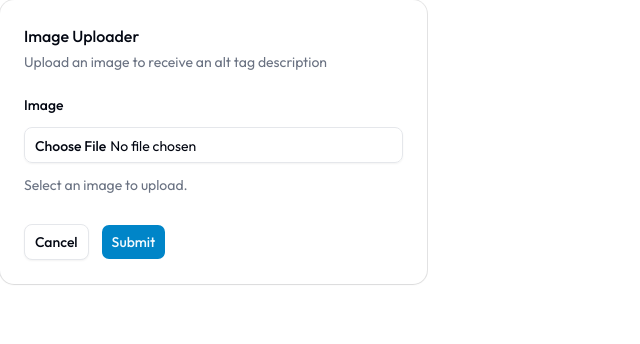
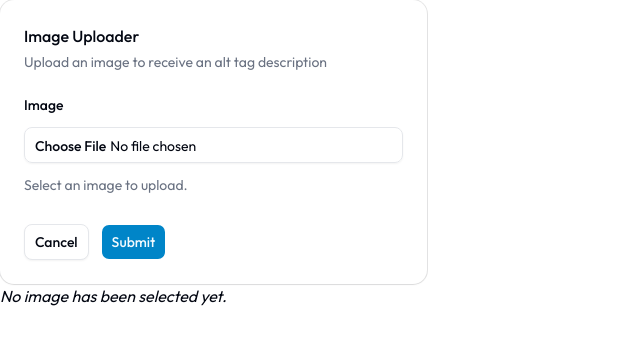
Before and after one commit to JMixson/alt-text-generator, a Next.js app: page / in a window 1280 px wide. Shown: the top 344 px of the page, without its empty margins (0-640 px from the left). Built offline with nearby package versions, Linux system fonts and the light colour scheme.

Commit message:
Add filler text and text styling

```diff
--- a/components/AltText.tsx
+++ b/components/AltText.tsx
@@ -1,11 +1,13 @@
 function AltText({ result }: { result: string }) {
-  if (!result) return;
+  if (!result) {
+    return (
+      <p className="text-pretty">
+        <em>No image has been selected yet.</em>
+      </p>
+    );
+  }
 
-  return (
-    <>
-      <p>{result}</p>
-    </>
-  );
+  return <p className="text-pretty">{result}</p>;
 }
 
 export default AltText;
```
